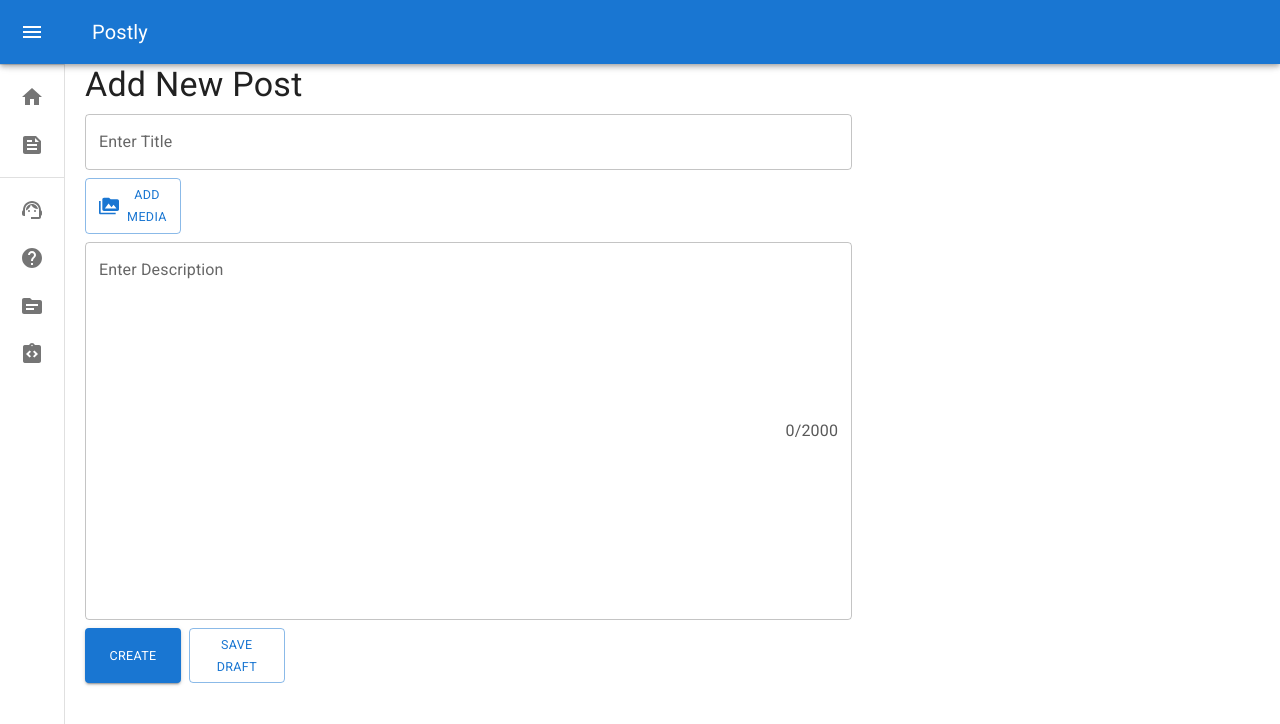
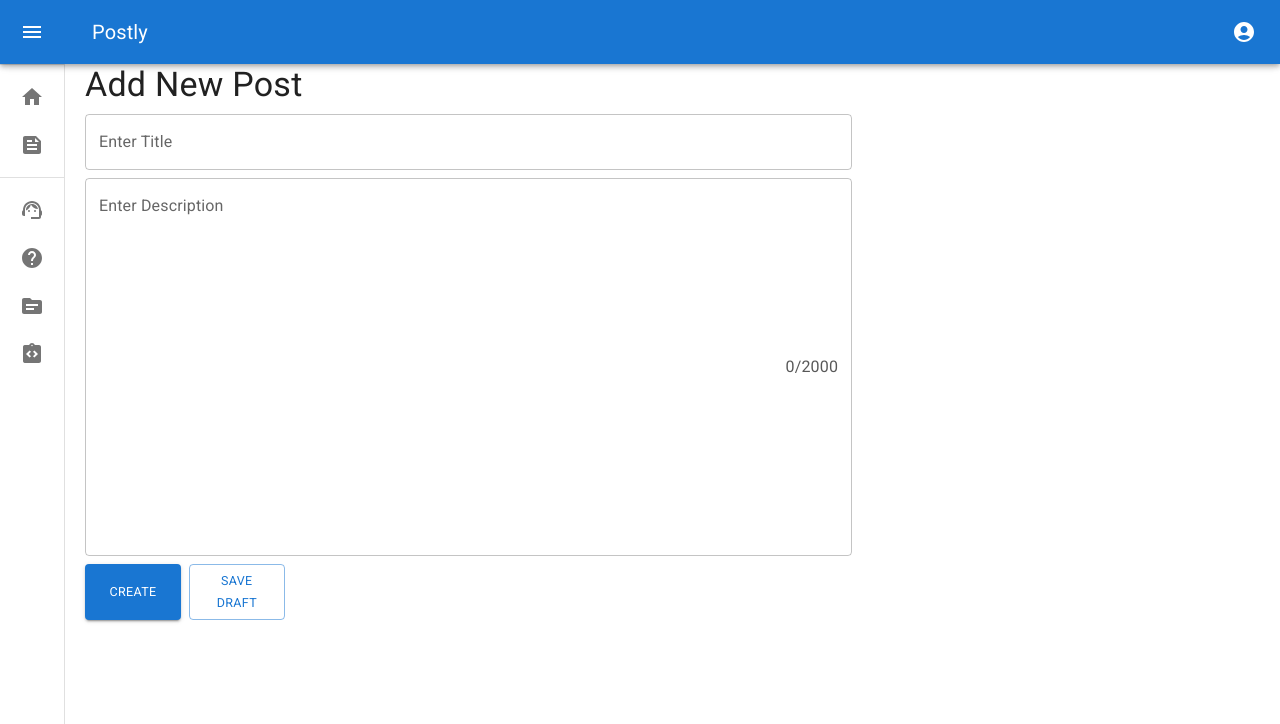
Before and after one commit to Fla1ly/Postly, a React (Vite) app: page /create in a window 1280 px wide. Shown: the top 724 px of the page. Built offline with nearby package versions, Linux system fonts and the light colour scheme; the HTML template or start-up script is replaced by a standard one.

Commit message:
commit 5/11/2024

```diff
--- a/src/components/Nav.tsx
+++ b/src/components/Nav.tsx
@@ -111,6 +111,7 @@ export default function MiniDrawer({
   const [open, setOpen] = React.useState(false);
   const navigate = useNavigate();
   const isLoggedIn = localStorage.getItem("isLoggedIn");
+  const username = localStorage.getItem("username");
 
   const handleDrawerOpen = () => {
     setOpen(true);
@@ -146,9 +147,33 @@ export default function MiniDrawer({
           {open ? (
             <Typography variant="h6" noWrap component="div"></Typography>
           ) : (
-            <Typography variant="h6" noWrap component="div">
-              Postly
-            </Typography>
+            <Stack
+              sx={{
+                display: "flex",
+                flexDirection: "row",
+                justifyContent: "space-between",
+                width: "100%",
+              }}
+            >
+              <Typography variant="h6" noWrap component="div">
+                Postly
+              </Typography>
+              <Stack
+                sx={{
+                  display: "flex",
+                  flexDirection: "row",
+                  justifyContent: "center",
+                  alignItems: "center",
+                  gap: 0.5,
+                }}
+              >
+                <Typography variant="h6" sx={{fontSize: '15px'}} noWrap component="div">
+                  {username &&
+                    username.charAt(0).toUpperCase() + username.slice(1)}
+                </Typography>
+                <AccountCircleIcon />
+              </Stack>
+            </Stack>
           )}
         </Toolbar>
       </AppBar>
--- a/src/pages/Create.tsx
+++ b/src/pages/Create.tsx
@@ -1,12 +1,6 @@
 import NavbarContent from "../components/Nav";
-import {
-  Button,
-  Stack,
-  TextField,
-  Typography,
-} from "@mui/material";
+import { Button, Stack, TextField, Typography } from "@mui/material";
 import { useState } from "react";
-import PermMediaIcon from "@mui/icons-material/PermMedia";
 import { useNavigate } from "react-router-dom";
 
 export default function Create() {
@@ -23,21 +17,21 @@ export default function Create() {
 
   const handleSubmit = async () => {
     try {
+      const postData = {
+        title: title,
+        description: description,
+      };
       const response = await fetch("http://localhost:5000/postly/createPost", {
         method: "POST",
+        body: JSON.stringify(postData),
         headers: {
           "Content-Type": "application/json",
         },
-        body: JSON.stringify({
-          title,
-          description,
-        }),
       });
       if (!response.ok) {
         throw new Error("Post creation failed");
       }
       console.log("Post created successfully");
-      navigate("/");
     } catch (error) {
       console.error("Error creating post:", error);
     }
@@ -76,6 +70,7 @@ export default function Create() {
     }
   };
 
+
   return (
     <NavbarContent>
       <Stack sx={{ display: "flex", flexDirection: "row" }}>
@@ -88,21 +83,6 @@ export default function Create() {
             variant="outlined"
             onChange={(e) => setTitle(e.target.value)}
           />
-          <Button
-            variant="outlined"
-            sx={{
-              width: "12.5%",
-              fontSize: "12.5px",
-              display: "flex",
-              justifyContent: "center",
-              alignItems: "center",
-              gap: 1,
-              mt: 1,
-            }}
-          >
-            <PermMediaIcon sx={{ fontSize: "20px" }} />
-            Add Media
-          </Button>
           <TextField
             sx={{ mt: 1 }}
             id="outlined-multiline-static"
@@ -112,9 +92,13 @@ export default function Create() {
             variant="outlined"
             onChange={handleDescriptionChange}
             error={exceedLimit}
-            helperText={exceedLimit ? "Description exceeds 2000 characters" : null}
+            helperText={
+              exceedLimit ? "Description exceeds 2000 characters" : null
+            }
             InputProps={{
-              endAdornment: <span style={{ opacity: 0.75 }}>{characters}/2000</span>,
+              endAdornment: (
+                <span style={{ opacity: 0.75 }}>{characters}/2000</span>
+              ),
             }}
           />
           <Stack sx={{ display: "flex", flexDirection: "row", gap: 1 }}>
--- a/src/pages/Login.tsx
+++ b/src/pages/Login.tsx
@@ -115,7 +115,7 @@ export default function SignIn() {
                 </Link>
               </Grid>
               <Grid item>
-                <Link href="#" variant="body2">
+                <Link href="/signup" variant="body2">
                   {"Don't have an account? Sign Up"}
                 </Link>
               </Grid>
--- a/src/pages/Signup.tsx
+++ b/src/pages/Signup.tsx
@@ -3,8 +3,6 @@ import Avatar from "@mui/material/Avatar";
 import Button from "@mui/material/Button";
 import CssBaseline from "@mui/material/CssBaseline";
 import TextField from "@mui/material/TextField";
-import FormControlLabel from "@mui/material/FormControlLabel";
-import Checkbox from "@mui/material/Checkbox";
 import Link from "@mui/material/Link";
 import Grid from "@mui/material/Grid";
 import Box from "@mui/material/Box";
@@ -115,12 +113,13 @@ export default function SignUp() {
         setEmailError("");
       }
     }
+    setEmailError("");
   };
 
   return (
     <ThemeProvider theme={defaultTheme}>
-      <Container component="main" maxWidth="xs">
-        <CssBaseline />
+      <CssBaseline />
+      <Container component="main" maxWidth="xs" sx={{ position: 'relative', minHeight: '90vh' }}>
         <Box
           sx={{
             marginTop: 8,
@@ -179,14 +178,6 @@ export default function SignUp() {
                   onChange={(event) => setPassword(event.target.value)}
                 />
               </Grid>
-              <Grid item xs={12}>
-                <FormControlLabel
-                  control={
-                    <Checkbox value="allowExtraEmails" color="primary" />
-                  }
-                  label="I want to receive inspiration, marketing promotions and updates via email."
-                />
-              </Grid>
             </Grid>
             <Button
               type="submit"
@@ -222,7 +213,9 @@ export default function SignUp() {
             {snackbarMessage}
           </Alert>
         </Snackbar>
-        <Copyright sx={{ mt: 5 }} />
+        <Box sx={{ position: 'absolute', bottom: 0, width: '100%', textAlign: 'center' }}>
+          <Copyright />
+        </Box>
       </Container>
     </ThemeProvider>
   );
```
